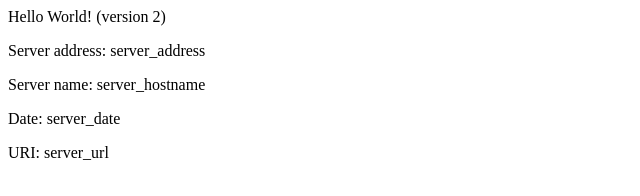
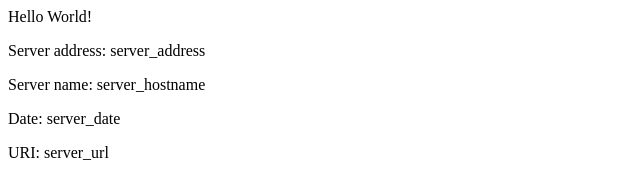
Before and after one commit to nikgregory/eks-example, a plain HTML site: page src/index.html in a window 1280 px wide. Shown: the full height of the page, 0-640 px from the left. Drawn offline with Linux system fonts and the light colour scheme.

Commit message:
Revert "Make a v2 of hello world"
This reverts commit 320bdafc99490635cc14b49467de110dc631b379.

```diff
--- a/src/index.html
+++ b/src/index.html
@@ -1,8 +1,8 @@
 <head>
-<title>Hello World Version 2</title>
+<title>Hello World</title>
 </head>
 <div class="info">
-<h>Hello World! (version 2)</h>
+<h>Hello World!</h>
 <p><span>Server&nbsp;address:</span> <span>server_address</span></p>
 <p><span>Server&nbsp;name:</span> <span>server_hostname</span></p>
 <p class="smaller"><span>Date:</span> <span>server_date</span></p>
```
